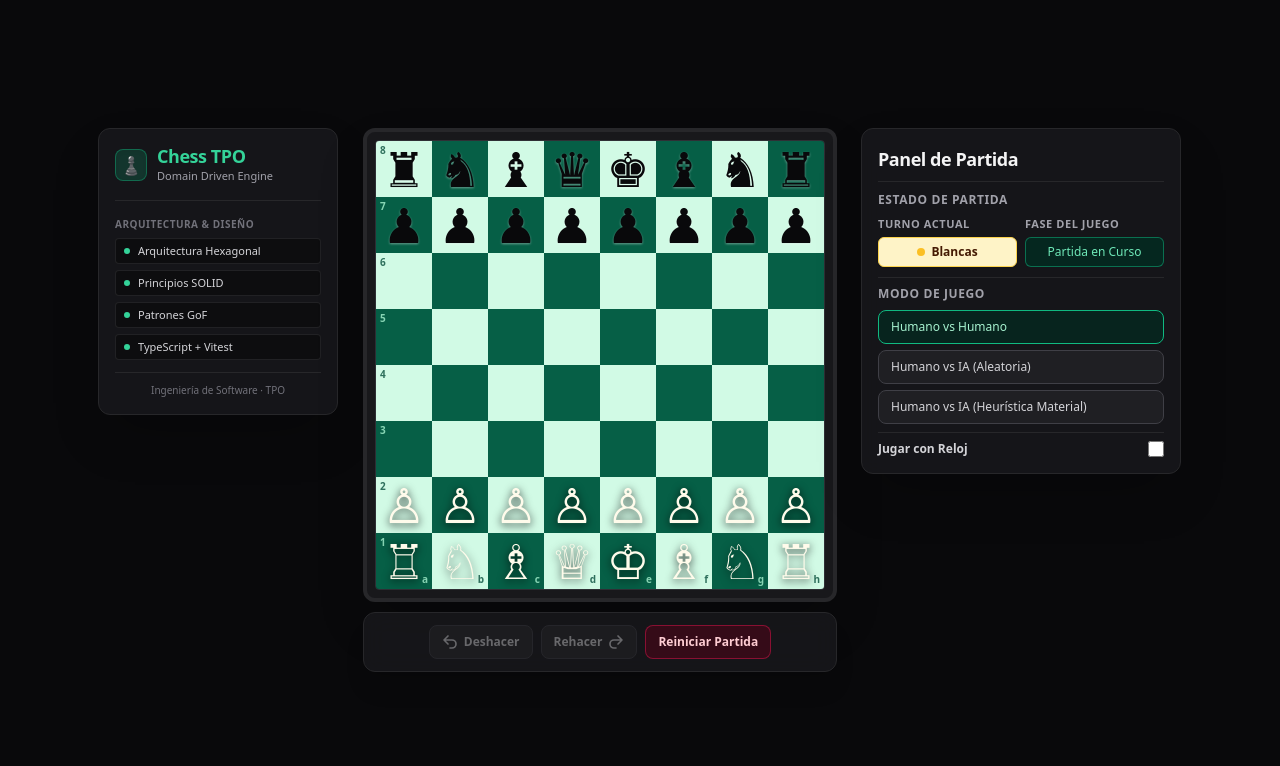
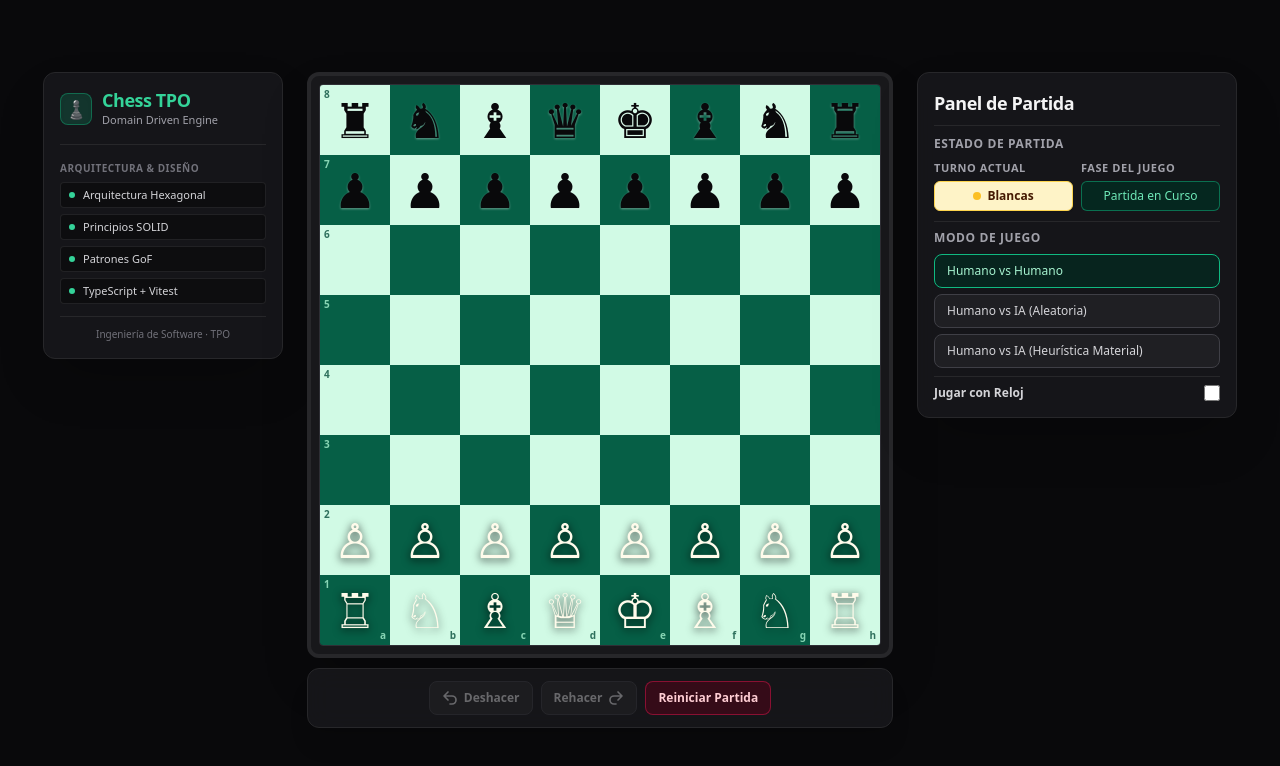
Before and after one commit to AhsokasPadawan/proyecto-desarrollo-de-software, a React (Vite) app in the folder proyect/: page / in a window 1280 px wide. Shown: the top 766 px of the page. Built offline with nearby package versions, Linux system fonts and the light colour scheme.

Commit message:
fix(layout): enlarge chessboard dimensions and expand replay bar to comfortably fit all actions

```diff
--- a/proyect/src/adapters/web/ChessApp.tsx
+++ b/proyect/src/adapters/web/ChessApp.tsx
@@ -386,9 +386,9 @@ export function ChessApp({ engineFactory = () => new ChessGame() }: ChessAppProp
       <main className="w-full max-w-[1240px] flex flex-col lg:flex-row items-center lg:items-start justify-center gap-4 lg:gap-6">
         <AppHeader />
 
-        <div className="flex flex-col items-center gap-3 w-full max-w-[820px]">
+        <div className="flex flex-col items-center gap-3 w-full max-w-[820px] lg:max-w-[930px]">
           <div className="flex flex-col lg:flex-row items-start justify-center gap-4 lg:gap-6 w-full">
-            <div className="flex flex-col items-stretch gap-2.5 w-full max-w-[474px]">
+            <div className="flex flex-col items-stretch gap-2.5 w-full max-w-[474px] lg:max-w-[586px]">
               {isClockEnabled && (
                 <PlayerClockBar
                   color="BLACK"
--- a/proyect/src/adapters/web/components/ChessSquare.tsx
+++ b/proyect/src/adapters/web/components/ChessSquare.tsx
@@ -55,7 +55,7 @@ export function ChessSquare({
     <button
       type="button"
       onClick={() => onClick(position)}
-      className={`relative w-10 h-10 sm:w-12 sm:h-12 md:w-14 md:h-14 aspect-square flex items-center justify-center transition-colors focus:outline-none ${squareBackground} ${
+      className={`relative w-10 h-10 sm:w-12 sm:h-12 md:w-14 md:h-14 lg:w-[70px] lg:h-[70px] aspect-square flex items-center justify-center transition-colors focus:outline-none ${squareBackground} ${
         isSelected ? 'ring-4 ring-amber-400 ring-inset z-10' : activeHighlightClass
       }`}
       data-testid={`square-${position.row}-${position.col}`}
--- a/proyect/src/adapters/web/components/PlayerClockBar.tsx
+++ b/proyect/src/adapters/web/components/PlayerClockBar.tsx
@@ -57,7 +57,7 @@ export function PlayerClockBar({
 
   return (
     <div
-      className={`w-full max-w-[474px] flex items-center justify-between px-3.5 py-1.5 rounded-xl border backdrop-blur-md transition-all shadow-md ${stateClass}`}
+      className={`w-full flex items-center justify-between px-3.5 py-1.5 rounded-xl border backdrop-blur-md transition-all shadow-md ${stateClass}`}
       data-testid={`player-clock-${color.toLowerCase()}`}
     >
       <div className="flex items-center gap-2">
--- a/proyect/src/adapters/web/components/ReplayControlSection.tsx
+++ b/proyect/src/adapters/web/components/ReplayControlSection.tsx
@@ -48,7 +48,7 @@ export function ReplayControlSection({
       aria-label="Controles de reproducción de partida"
       data-testid="replay-control-bar"
     >
-      <div className="flex items-center gap-2">
+      <div className="flex items-center gap-2 flex-shrink-0">
         <div
           className="px-2 py-1 rounded-lg bg-zinc-800 text-zinc-200 text-xs font-bold border border-zinc-700 whitespace-nowrap"
           data-testid="replay-progress-indicator"
@@ -96,7 +96,7 @@ export function ReplayControlSection({
         </div>
       </div>
 
-      <div className="flex items-center gap-1.5">
+      <div className="flex items-center gap-1.5 flex-shrink-0">
         {onExportMatch && (
           <ActionButton onClick={onExportMatch} testId="export-match-button" className="px-2.5 py-1 text-xs font-semibold bg-emerald-700 hover:bg-emerald-600 text-white">
             Exportar Partida
```
